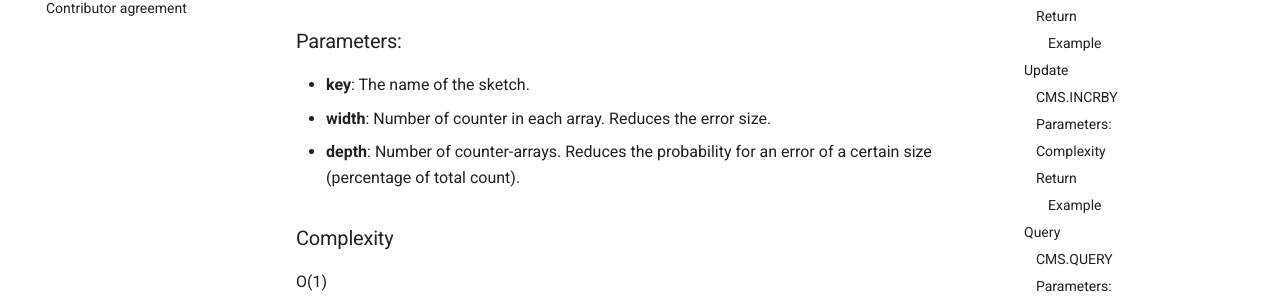
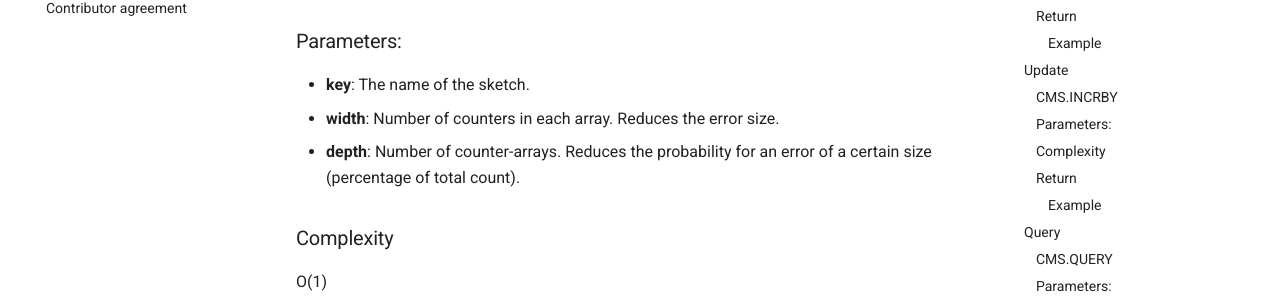
Before and after one commit to RedisBloom/RedisBloom, an MkDocs documentation site: the page built from docs/CountMinSketch_Commands.md, in a window 1280 px wide and 900 px high. Shown: the part 364-666 px from the top of the window. Built offline with MkDocs 1.6.1 and Material for MkDocs 9.7.7, drawn with Linux system fonts in a browser that asks for light colours; comment, search, counter and statistics services are not loaded.

Commit message:
docs: pluralized counters on width param description

```diff
--- a/docs/CountMinSketch_Commands.md
+++ b/docs/CountMinSketch_Commands.md
@@ -13,7 +13,7 @@
 ### Parameters:
 
 * **key**: The name of the sketch.
-* **width**: Number of counter in each array. Reduces the error size.
+* **width**: Number of counters in each array. Reduces the error size.
 * **depth**: Number of counter-arrays. Reduces the probability for an
     error of a certain size (percentage of total count).
 
```
